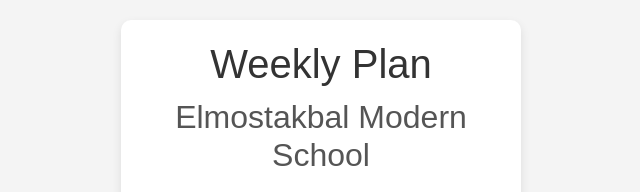
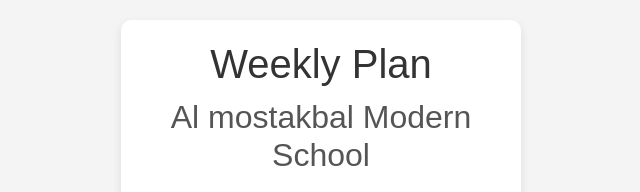
Before and after one commit to Amrwebprog/weakly-plan-tow, a plain HTML site: page index.html in a window 1280 px wide. Shown: the top 192 px of the page, 319-959 px from the left. Drawn offline with nearby package versions, Linux system fonts and the light colour scheme; some packages are replaced by stand-ins of ours; a script that the page names is missing.

Commit message:
al not el

```diff
--- a/index.html
+++ b/index.html
@@ -10,7 +10,7 @@
   <body class="d-flex justify-content-center align-items-center">
     <div class="container">
       <h1>Weekly Plan</h1>
-      <h2>Elmostakbal Modern School</h2>
+      <h2>Al mostakbal Modern School</h2>
 
       <form class="weekly-plan-form">
         <div class="form-group">
```
